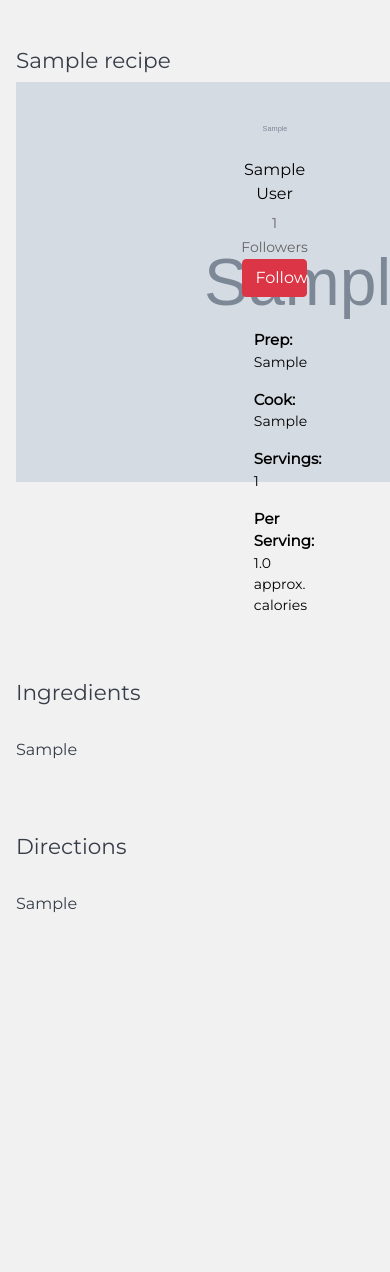
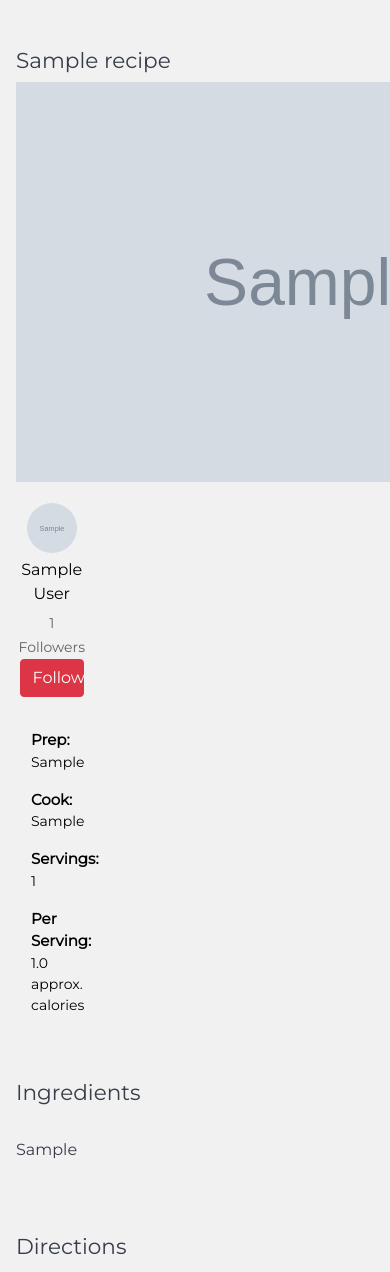
Before and after one commit to sozgur/food_recipe_web_app, a Flask app: page /detail/1 in a window 390 px wide; the page is wider, and only the part inside the window is pictured. Shown: the part 66-1338 px from the top of that part. Before the commit the page ends 979 px from the top of that part, so only its background shows below. Run offline with Flask 2, Linux system fonts and the light colour scheme; tables that the repository leaves empty hold one stand-in row (values such as "Sample post"); grey boxes marked "Sample" are stand-in pictures; some libraries are stand-ins or nearby versions.

Commit message:
change display for screen

```diff
--- a/app/static/css/recipe.css
+++ b/app/static/css/recipe.css
@@ -176,3 +176,9 @@
   width: 90%;
   margin-top: 6 px;
 }
+
+@media screen and (max-width: 1200px) {
+  .recipe-entry-info {
+    display: flow-root;
+  }
+}
```
